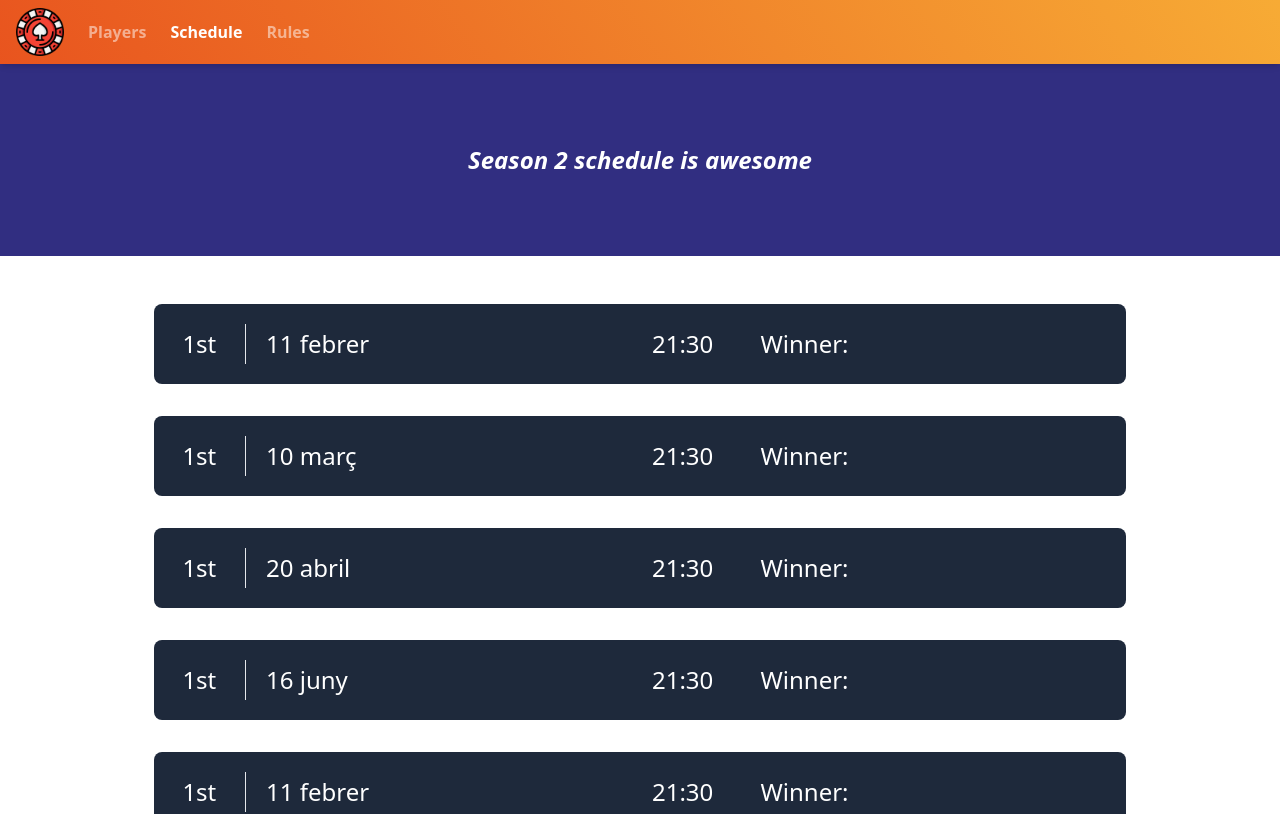
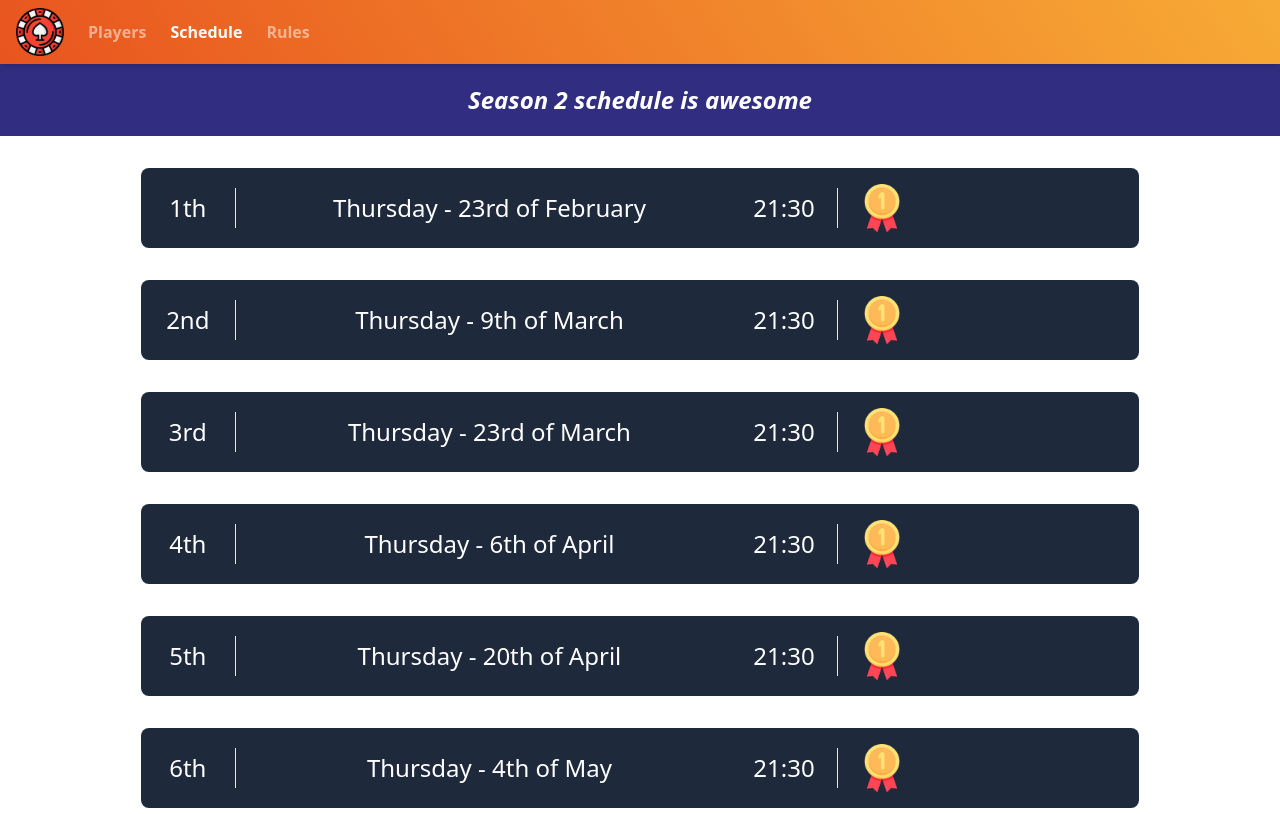
Before and after one commit to dguasch89/poker-league, a React (Vite) app: page /schedule in a window 1280 px wide. Shown: the top 814 px of the page. Built offline with nearby package versions, Linux system fonts and the light colour scheme.

Commit message:
chore: schedule created for season 2

```diff
--- a/package.json
+++ b/package.json
@@ -21,6 +21,7 @@
   },
   "devDependencies": {
     "@playwright/test": "^1.30.0",
+    "date-fns": "2.29.3",
     "@types/react": "^18.0.26",
     "@types/react-dom": "^18.0.9",
     "@vitejs/plugin-react": "^3.0.0",
--- /dev/null
+++ b/src/UI/utils/game-schedule.tsx
@@ -0,0 +1,29 @@
+import { addDays, format } from "date-fns";
+import { IGameSchedule } from "../../domain/interfaces";
+
+export const appendOrdinal = (gameNumber: string) => {
+  let day = gameNumber;
+  if (day === "2") {
+    return (day = `${gameNumber}nd`);
+  } else if (day === "3") {
+    return (day = `${gameNumber}rd`);
+  } else {
+    return (day = `${gameNumber}th`);
+  }
+};
+
+export const getNextGameDate = (gameNumber: number, games: IGameSchedule[]) => {
+  const nextGameDate = addDays(new Date(games[gameNumber - 2].date), 14);
+  return nextGameDate;
+};
+
+export const createGames = (games: IGameSchedule[]) => {
+  for (let i = 2; i < 11; i++) {
+    games.push({
+      position: appendOrdinal(`${i}`),
+      date: format(new Date(getNextGameDate(i, games)), "MM / dd / yyyy"),
+      hour: "21:30",
+      winner: "",
+    });
+  }
+};
--- a/src/UI/views/Schedule.tsx
+++ b/src/UI/views/Schedule.tsx
@@ -1,35 +1,42 @@
+import { format } from "date-fns";
+import goldMedal from "../assets/gold_medal.png";
+import { IGameSchedule } from "../../domain/interfaces";
+import { appendOrdinal, createGames } from "../utils/game-schedule";
+
 export function Schedule() {
-  const gameDates = [
-    "11 febrer",
-    "10 març",
-    "20 abril",
-    "16 juny",
-    "11 febrer",
-    "10 març",
-    "20 abril",
-    "16 juny",
-    "20 abril",
-    "16 juny",
+  const games: IGameSchedule[] = [
+    {
+      position: appendOrdinal("1"),
+      date: format(new Date(2023, 1, 23), "MM / dd / yyyy"),
+      hour: "21:30",
+      winner: "",
+    },
   ];
+  createGames(games);
 
   return (
     <>
-      <div className="p-20 bg-indigo-900">
+      <div className="banner flex flex-col gap-2 items-center justify-items-center bg-indigo-900 p-5">
         <h2 className="font-bold text-center text-2xl text-white italic ">
           Season 2 schedule is awesome
         </h2>
       </div>
-      <div className="flex justify-center items-center p-8">
-        <div className="flex flex-col justify-center w-full items-center">
-          {gameDates.map((g) => (
-            <div className="grid gap-4 grid-cols-schedule justify-center items-center rounded-lg h-20 w-4/5  m-4 text-2xl text-white bg-slate-800">
-              <span className="p-1 text-center border-r">1st</span>
-              <span className="p-1">{g}</span>
-              <span className="p-1">{"21:30"}</span>
-              <span className="p-1">Winner:</span>
-            </div>
-          ))}
-        </div>
+      <div className="flex flex-col justify-center items-center w-full p-4">
+        {games.map((g) => (
+          <div
+            key={g.position}
+            className="grid gap-4 grid-cols-schedule justify-center items-center rounded-lg h-20 w-4/5 m-4 text-2xl text-white bg-slate-800"
+          >
+            <span className="p-1 text-center border-r">{g.position}</span>
+            <span className="p-1 text-center">
+              {format(new Date(g.date), "EEEE - do 'of' MMMM")}
+            </span>
+            <span className="p-1 pr-4 text-center border-r">{g.hour}</span>
+            <span className="p-1">
+              <img src={goldMedal} className="w-12" alt="gold-medal" />
+            </span>
+          </div>
+        ))}
       </div>
     </>
   );
--- a/src/main.tsx
+++ b/src/main.tsx
@@ -1,16 +1,16 @@
-import React from 'react';
-import ReactDOM from 'react-dom/client';
-import {BrowserRouter} from 'react-router-dom';
-import App from './App';
-import {setupData} from './app/setup-data';
-import './index.css';
+import React from "react";
+import ReactDOM from "react-dom/client";
+import { BrowserRouter } from "react-router-dom";
+import App from "./App";
+import { setupData } from "./app/setup-data";
+import "./index.css";
 
 setupData();
 
-ReactDOM.createRoot(document.getElementById('root') as HTMLElement).render(
-  <React.StrictMode>
-    <BrowserRouter>
-      <App />
-    </BrowserRouter>
-  </React.StrictMode>
+ReactDOM.createRoot(document.getElementById("root") as HTMLElement).render(
+  // <React.StrictMode>
+  <BrowserRouter>
+    <App />
+  </BrowserRouter>
+  // </React.StrictMode>
 );
--- a/tailwind.config.cjs
+++ b/tailwind.config.cjs
@@ -6,7 +6,7 @@ module.exports = {
       gridTemplateColumns: {
         // Complex site-specific column configuration
         standings: "10% 1fr 15% 15% 15%",
-        schedule: "1fr 4fr 1fr 4fr ",
+        schedule: "1fr 5fr 1fr 3fr ",
       },
     },
   },
```
Also changed, not shown: src/domain/interfaces.ts (+7 -0 lines), 1 other file (tests, documents, lock files or other folders).
